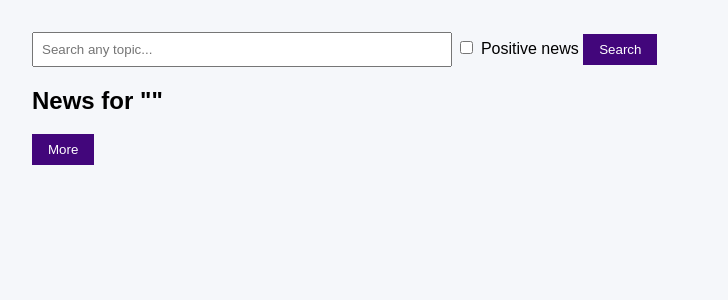
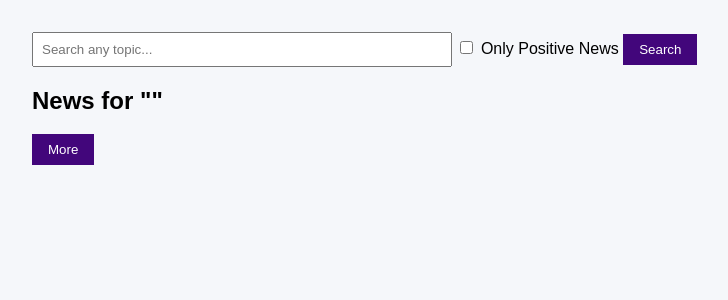
Before and after one commit to neharikastha/NewsFeel, a FastAPI app: template app/templates/index.html in a window 1280 px wide; the page is wider, and only the part inside the window is pictured. Shown: the part 129-429 px from the top of that part, without its empty margins (208-936 px from the left). Run offline with FastAPI, Linux system fonts and the light colour scheme; the template is opened without the code that fills it, so the values that code supplies are empty; parts of the project's set-up code (start-up, migrations or seed data) failed here and were passed over.

```diff
--- a/app/templates/index.html
+++ b/app/templates/index.html
@@ -105,7 +105,7 @@
                 <input type="checkbox" name="positive_only" value="true"
                     {% if positive_only %}checked{% endif %}>
 
-                Positive news
+                Only Positive News
             </label>
             <button type="submit">Search</button>
         </form>
```
